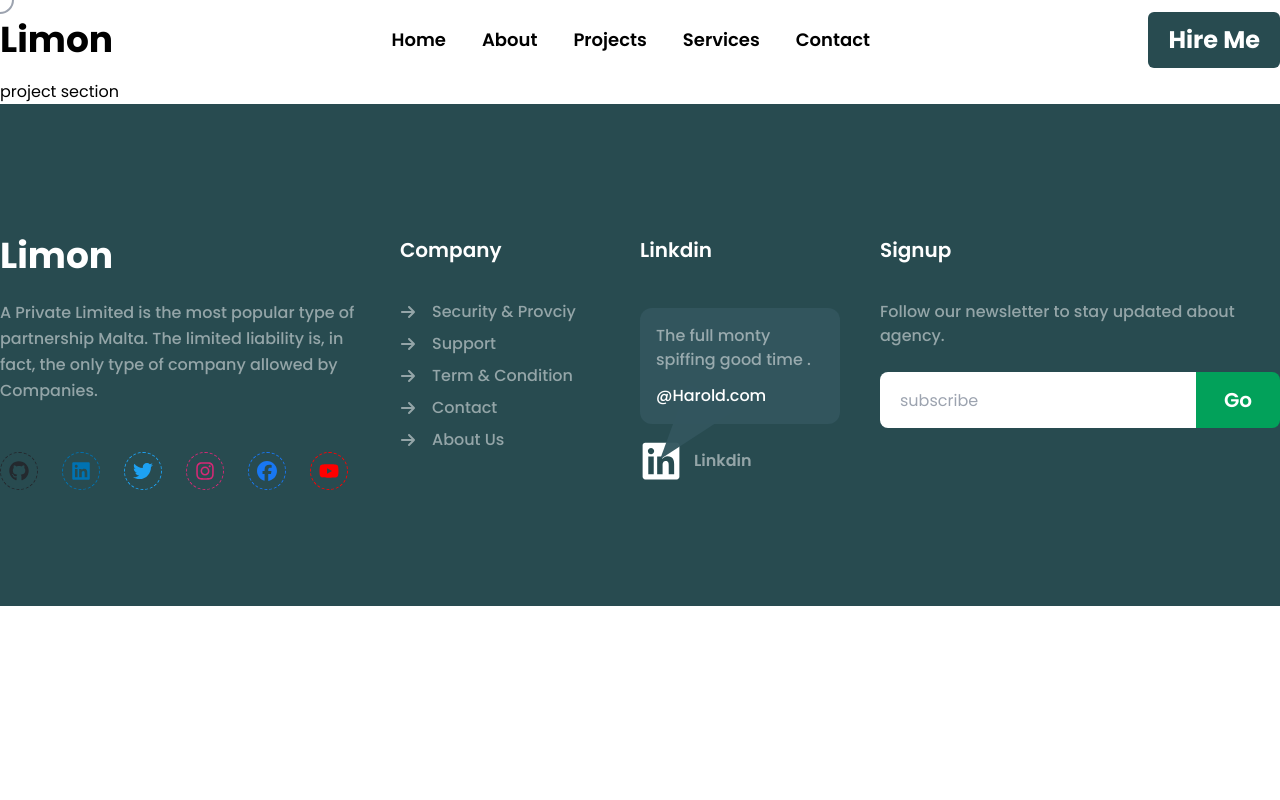
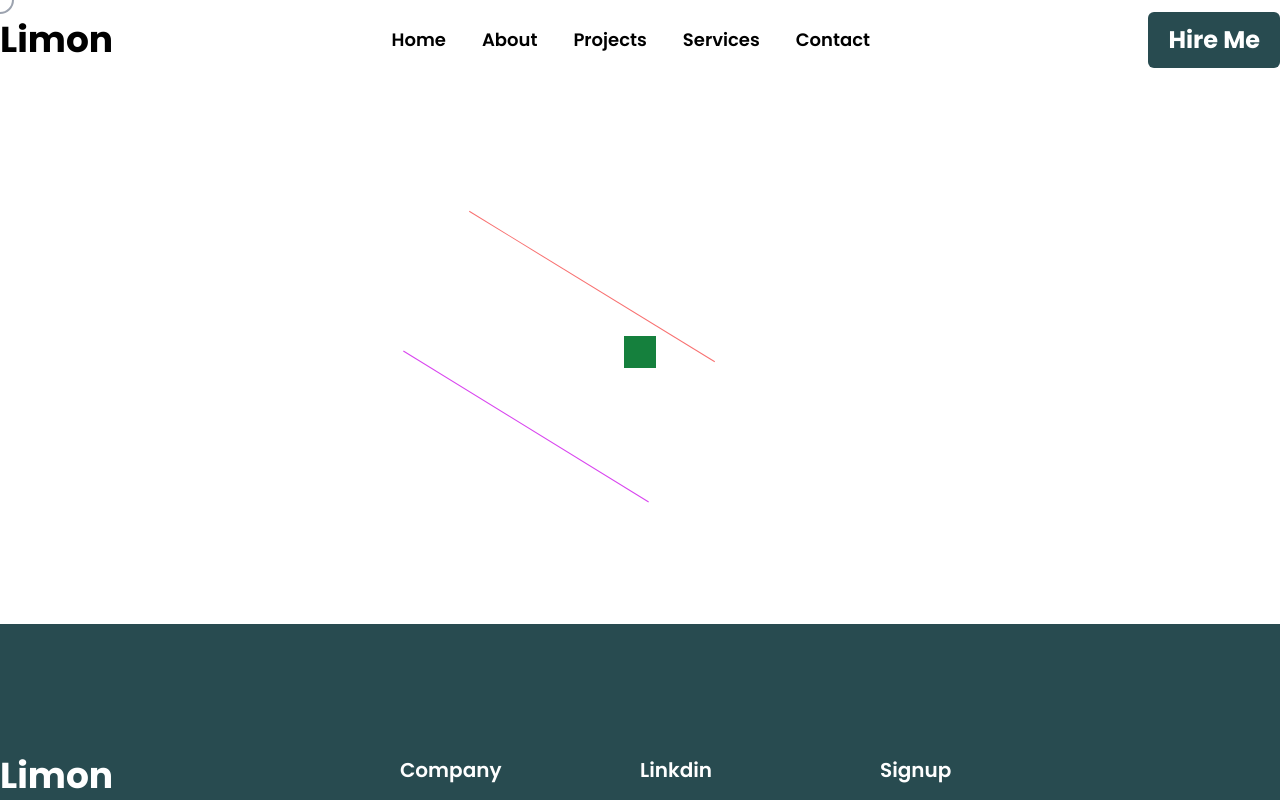
Before and after one commit to Limon-sheikh/My-portfolio, a React (Vite) app in the folder my-website/: page /projects in a window 1280 px wide. Shown: the top 800 px of the page. Built offline with nearby package versions, Linux system fonts and the light colour scheme.

Commit message:
button style practice

```diff
--- a/my-website/src/pages/Projects.jsx
+++ b/my-website/src/pages/Projects.jsx
@@ -3,8 +3,16 @@ import TypeWriter from '../components/hero/TypeWriter';
 
 const Projects = () => {
     return (
-        <div>
-            project section
+        <div className='my-64 flex justify-center'>
+            <div className='bg-green-700 relative p-2 w-8 h-8  before:content-[""] before:w-72 before:h-[1px]
+             before:bg-red-400 before:absolute before:transition-all before:duration-1000 before:-right-20 before:-top-[50px]
+                before:hover:h-full before:rotate-[31.5deg]
+
+             after:content-[""] after:w-72 after:h-[1px] after:bg-fuchsia-500 after:absolute after:-bottom-[59px] after:-right-[14px]
+             after:transition-all after:duration-1000 after:transform after: after: after:rotate-[31.6deg] after:hover:h-full
+            '>
+                {/* <button className='bg-white'>click me</button> */}
+            </div>
         </div>
     );
 };
```
